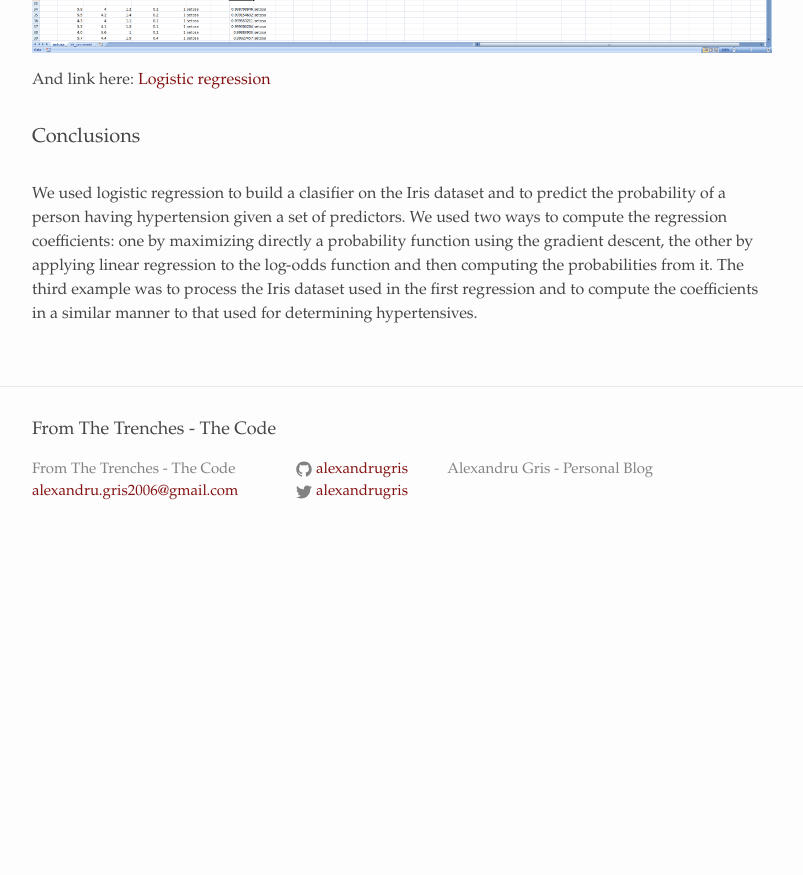
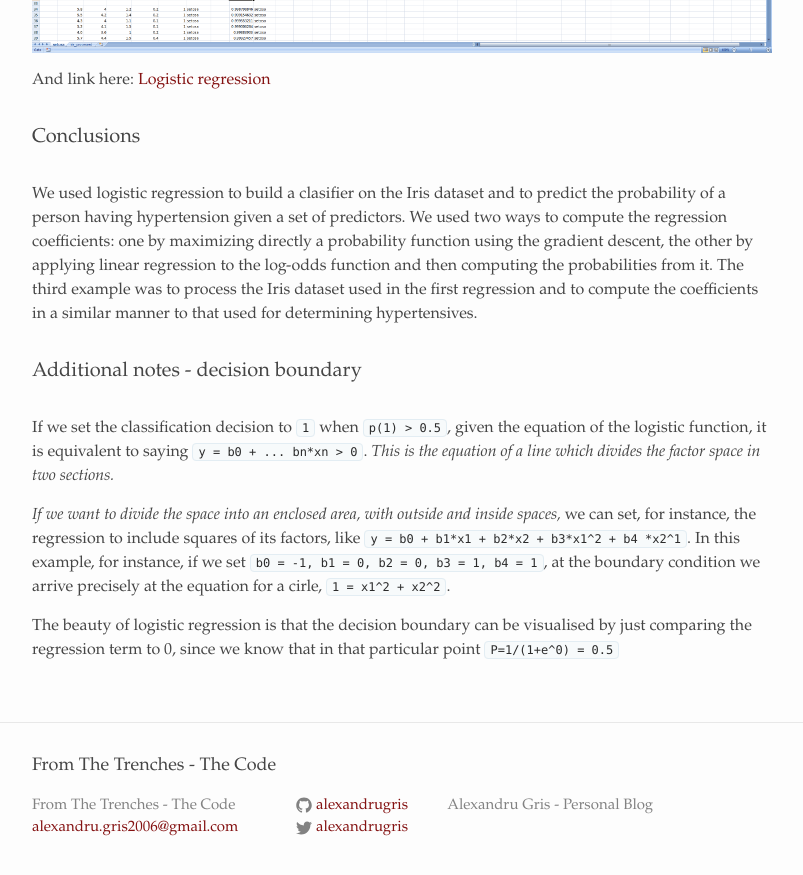
Before and after one commit to alexandrugris/my-jekyll-tech-blog, a Jekyll site: the page built from MyBlog/_posts/2018-08-24-logistic-regression.markdown, in a window 1280 px wide and 900 px high, scrolled down 10580 px. Shown: the top 875 px of the window, without its empty margins (238-1041 px from the left). Built offline with Jekyll 4.4.1, drawn with Linux system fonts in a browser that asks for light colours; before the commit the page ends 11144 px from its top, so only the background shows below that.

Commit message:
small change

```diff
--- a/MyBlog/_posts/2018-08-24-logistic-regression.markdown
+++ b/MyBlog/_posts/2018-08-24-logistic-regression.markdown
@@ -258,3 +258,11 @@ And link here: [Logistic regression]({{site.url}}/assets/logistic_regression_10.
 ### Conclusions
 
 We used logistic regression to build a clasifier on the Iris dataset and to predict the probability of a person having hypertension given a set of predictors. We used two ways to compute the regression coefficients: one by maximizing directly a probability function using the gradient descent, the other by applying linear regression to the log-odds function and then computing the probabilities from it. The third example was to process the Iris dataset used in the first regression and to compute the coefficients in a similar manner to that used for determining hypertensives.
+
+### Additional notes - decision boundary
+
+If we set the classification decision to `1` when `p(1) > 0.5`, given the equation of the logistic function, it is equivalent to saying `y = b0 + ... bn*xn > 0`. *This is the equation of a line which divides the factor space in two sections.*
+
+*If we want to divide the space into an enclosed area, with outside and inside spaces,* we can set, for instance, the regression to include squares of its factors, like `y = b0 + b1*x1 + b2*x2 + b3*x1^2 + b4 *x2^1`. In this example, for instance, if we set `b0 = -1, b1 = 0, b2 = 0, b3 = 1, b4 = 1`, at the boundary condition we arrive precisely at the equation for a cirle, `1 = x1^2 + x2^2`.
+
+The beauty of logistic regression is that the decision boundary can be visualised by just comparing the regression term to 0, since we know that in that particular point `P=1/(1+e^0) = 0.5`
```
